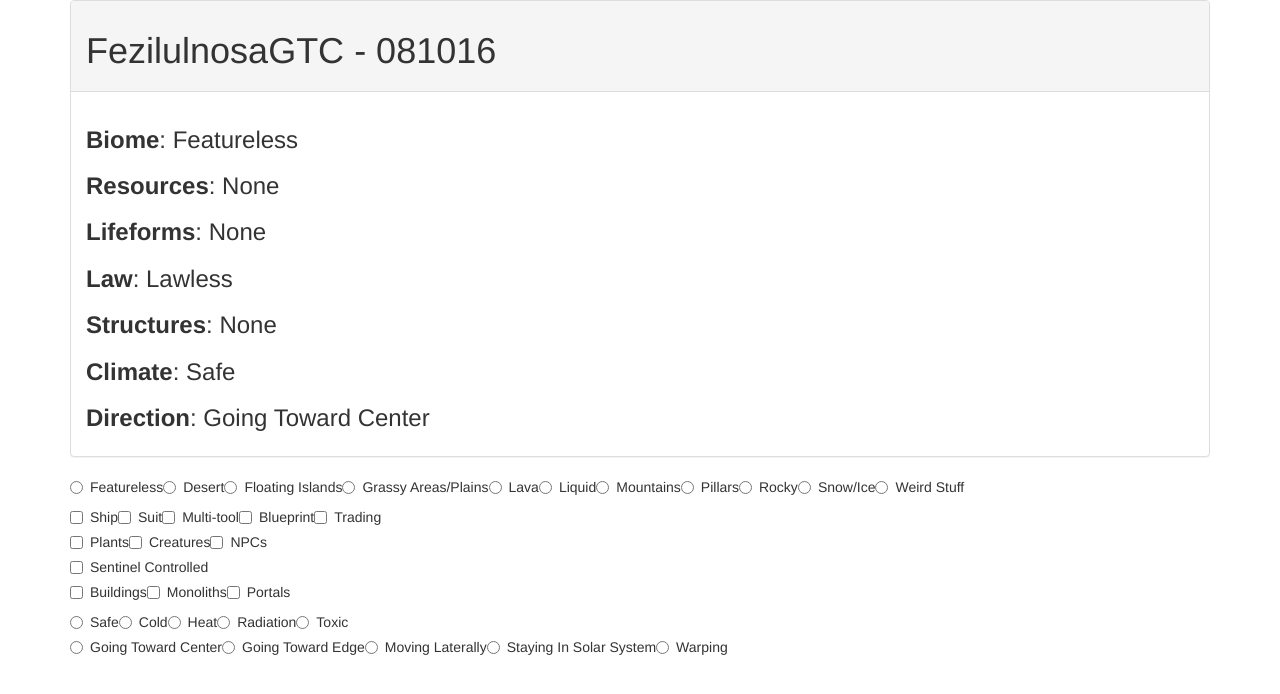
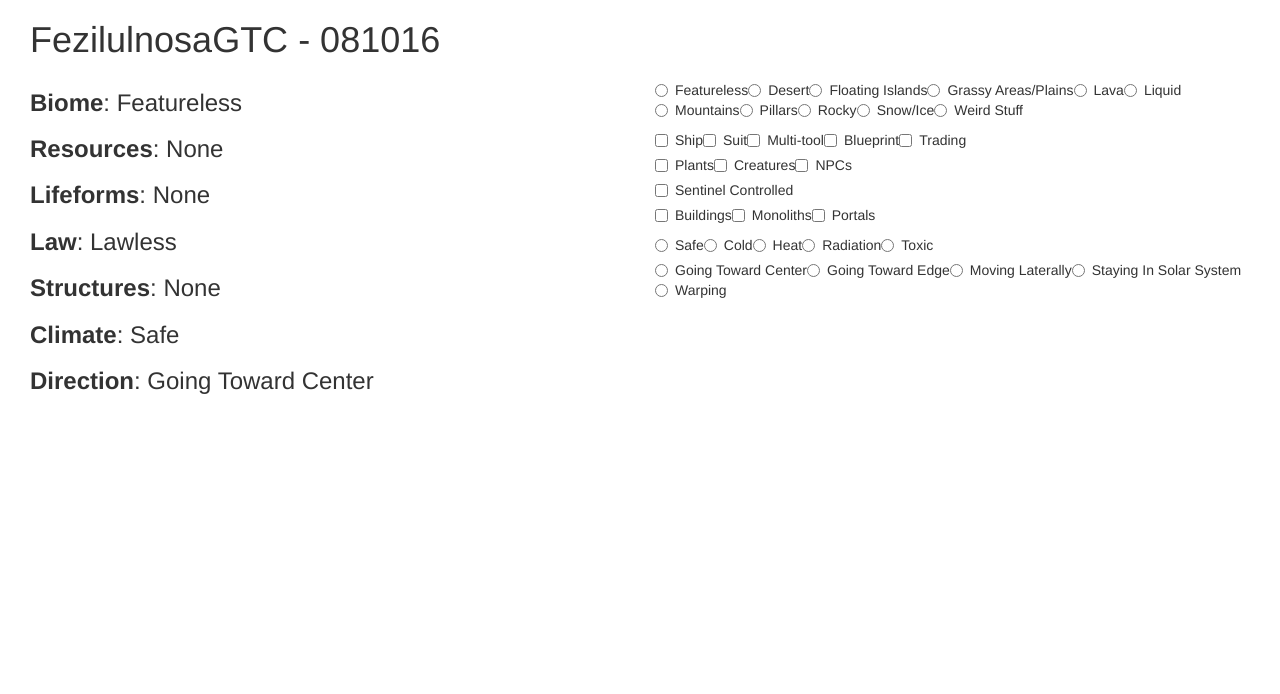
Before and after one commit to NCarteazy/NCarteazy.github.io, a plain HTML site: page index.html in a window 1280 px wide. Drawn offline with nearby package versions, Linux system fonts and the light colour scheme.

Commit message:
Signed-off-by: NCarteazy <carter.nicholas.r@gmail.com>

```diff
--- a/index.html
+++ b/index.html
@@ -14,18 +14,17 @@
   </head>
 
 <body>
-	<div ng-controller="nameController" id="page-wrapper" class="container">
+	<div ng-controller="nameController" id="page-wrapper" class="container-fluid">
 
-		<div class="panel panel-default">
-			<div class="panel-heading">
+			<div class="container col-md-12">
 			<name-box></name-box>
 			</div>
 
-			<div class="panel-body">
+			<div class="container col-md-6">
 			<my-choices></my-choices>
 			</div>
-		</div>
-		<div class="">
+
+		<div class="container col-md-6">
 
 			<div pick-choice id="biome" class="radio" type="biome"></div>
 
```
